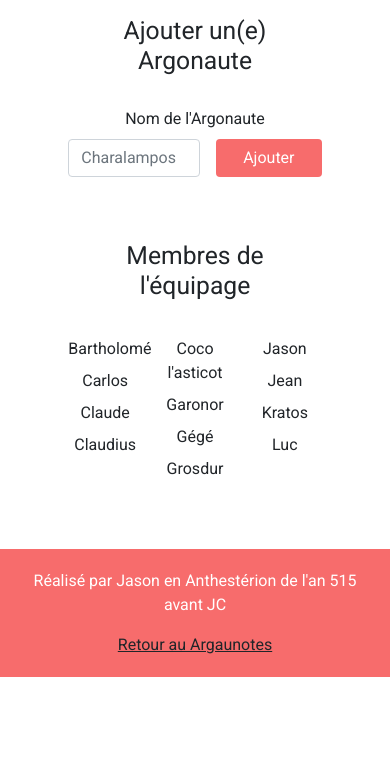
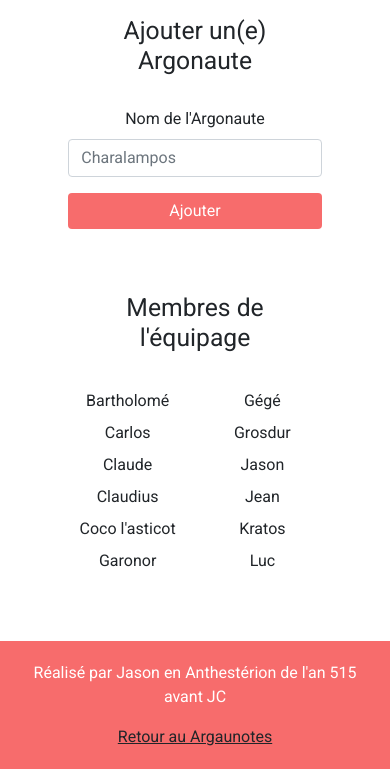
Before and after one commit to Barret-Pierre/Argaunotes_Web, a PHP site: page / in a window 390 px wide. Shown: the part 192-961 px from the top of the page. Before the commit the page ends 869 px from the top, so only its background shows below. Run offline with PHP 8.4, Linux system fonts and the light colour scheme; data comes from the database, SQL or seed files in the repository.

Commit message:
Responsive update

```diff
--- a/public/css/style.css
+++ b/public/css/style.css
@@ -11,7 +11,8 @@ body {
 }
 
 main {
-  width: 65%;
+  min-width: 50%;
+  max-width: 65%;
   margin: 0 auto;
 }
 
@@ -58,8 +59,10 @@ footer {
   background: var(--color-primary);
   padding: 0.25em 0;
 }
+
 .btn {
-  width: 200px;
+  width: 100%;
+  min-width: 150px;
 }
 
 .btn-primary {
@@ -72,3 +75,16 @@ footer {
   border: var(--color-secondary);
   color: var(--color-primary);
 }
+
+
+/* mobile format */
+
+@media screen and (max-width: 576px) {
+  .btn {
+    min-width: 100%;
+  }
+
+  .member-list {
+    column-count: 2;
+  }
+}
--- a/view/frontend/list_posts_view.php
+++ b/view/frontend/list_posts_view.php
@@ -12,9 +12,13 @@ ob_start();
         <div class="col-12">
             <label for="name_member" class="form-label">Nom de l&apos;Argonaute</label>
         </div>
-        <div class="col-auto d-flex gap-3">
-            <input id="name_member" name="name_member" type="text" placeholder="Charalampos" class="form-control" required />
-            <button type="submit" class="btn btn-primary">Ajouter</button>
+        <div class="row">
+            <div class="col-sm-8 col-12 mb-3">
+                <input id="name_member" name="name_member" type="text" placeholder="Charalampos" class="form-control" required />
+            </div>
+            <div class="col-sm-4 col-12">
+                <button type="submit" class="btn btn-primary">Ajouter</button>
+            </div>
         </div>
     </form>
 
```
